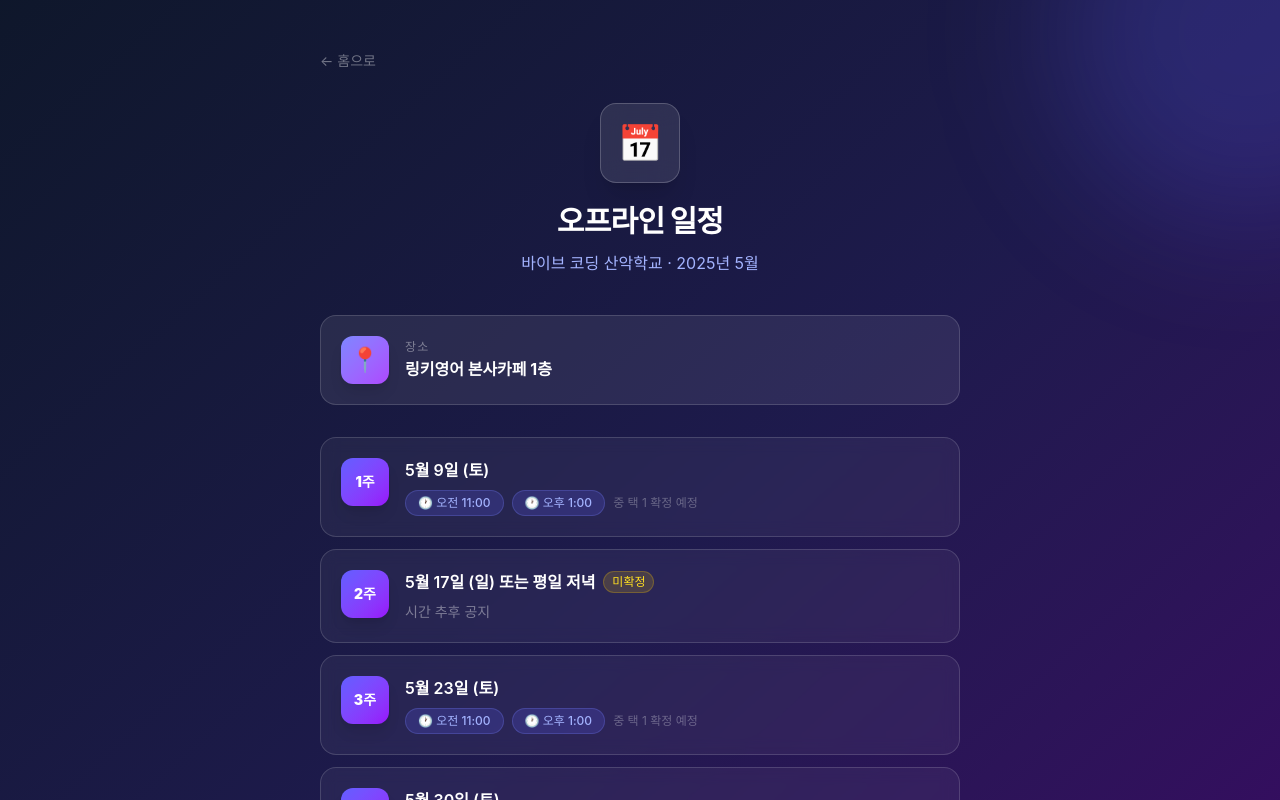
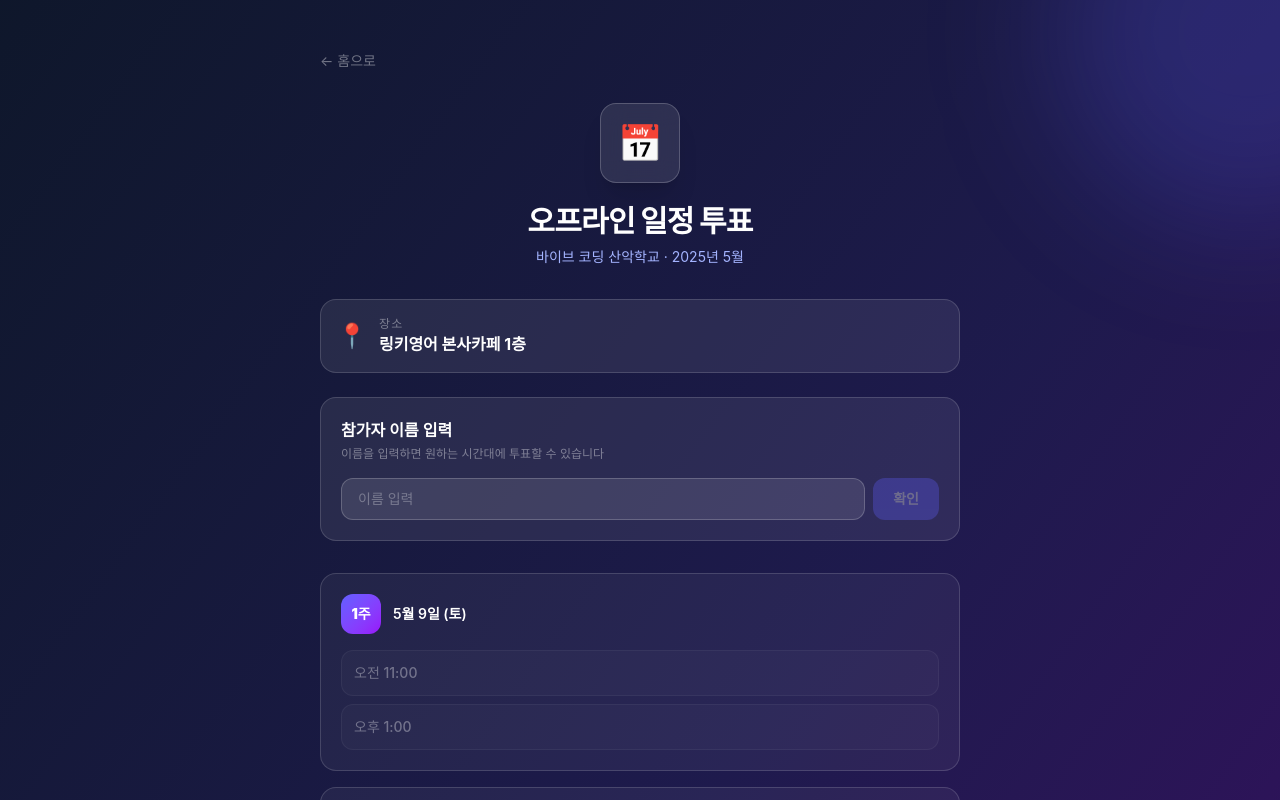
Before and after one commit to everystart2020-eric/vibe-coding-mountain, a Next.js app: page /schedule in a window 1280 px wide. Shown: the top 800 px of the page. Built offline with nearby package versions, Linux system fonts and the light colour scheme; a web font is replaced by a local one.

Commit message:
feat: add schedule voting system with Supabase
- Add Supabase client (src/lib/supabase.ts)
- Add votes API route with GET/POST (upsert by name+week)
- Update schedule page with interactive voting UI
- Name saved to localStorage, vote results shown with voter names

```diff
--- a/package.json
+++ b/package.json
@@ -10,6 +10,7 @@
   },
   "dependencies": {
     "@anthropic-ai/sdk": "^0.91.1",
+    "@supabase/supabase-js": "^2.105.1",
     "framer-motion": "^12.38.0",
     "lucide-react": "^1.14.0",
     "next": "16.2.4",
--- /dev/null
+++ b/src/app/api/votes/route.ts
@@ -0,0 +1,52 @@
+import { NextRequest, NextResponse } from "next/server"
+import { supabase } from "@/lib/supabase"
+
+export async function GET() {
+  const { data, error } = await supabase
+    .from("votes")
+    .select("week, time_slot, name")
+
+  if (error) {
+    return NextResponse.json({ error: error.message }, { status: 500 })
+  }
+
+  return NextResponse.json({ votes: data })
+}
+
+export async function POST(req: NextRequest) {
+  const { name, week, time_slot } = await req.json()
+
+  if (!name?.trim() || !week || !time_slot) {
+    return NextResponse.json({ error: "필수 항목 누락" }, { status: 400 })
+  }
+
+  const trimmedName = name.trim()
+
+  const { data: existing } = await supabase
+    .from("votes")
+    .select("id")
+    .eq("name", trimmedName)
+    .eq("week", week)
+    .single()
+
+  if (existing) {
+    const { error } = await supabase
+      .from("votes")
+      .update({ time_slot })
+      .eq("id", existing.id)
+
+    if (error) {
+      return NextResponse.json({ error: error.message }, { status: 500 })
+    }
+  } else {
+    const { error } = await supabase
+      .from("votes")
+      .insert({ name: trimmedName, week, time_slot })
+
+    if (error) {
+      return NextResponse.json({ error: error.message }, { status: 500 })
+    }
+  }
+
+  return NextResponse.json({ ok: true })
+}
--- a/src/app/schedule/page.tsx
+++ b/src/app/schedule/page.tsx
@@ -1,38 +1,91 @@
+"use client"
+
+import { useEffect, useState, useCallback } from "react"
 import Link from "next/link"
 
+const NAME_KEY = "vote-name"
+
 const WEEKS = [
-  {
-    week: 1,
-    date: "5월 9일 (토)",
-    times: ["오전 11:00", "오후 1:00"],
-    confirmed: true,
-  },
-  {
-    week: 2,
-    date: "5월 17일 (일) 또는 평일 저녁",
-    times: ["미정"],
-    confirmed: false,
-  },
-  {
-    week: 3,
-    date: "5월 23일 (토)",
-    times: ["오전 11:00", "오후 1:00"],
-    confirmed: true,
-  },
-  {
-    week: 4,
-    date: "5월 30일 (토)",
-    times: ["오전 11:00", "오후 1:00"],
-    confirmed: true,
-  },
+  { week: 1, date: "5월 9일 (토)", slots: ["오전 11:00", "오후 1:00"] },
+  { week: 2, date: "5월 17일 (일) 또는 평일 저녁", slots: ["오전 11:00", "오후 1:00", "평일 저녁"] },
+  { week: 3, date: "5월 23일 (토)", slots: ["오전 11:00", "오후 1:00"] },
+  { week: 4, date: "5월 30일 (토)", slots: ["오전 11:00", "오후 1:00"] },
 ]
 
-const VENUE = {
-  name: "링키영어 본사카페 1층",
-  address: "",
+type VoteRecord = { week: number; time_slot: string; name: string }
+type VoteCounts = Record<number, Record<string, string[]>>
+
+function buildCounts(votes: VoteRecord[]): VoteCounts {
+  const counts: VoteCounts = {}
+  for (const v of votes) {
+    if (!counts[v.week]) counts[v.week] = {}
+    if (!counts[v.week][v.time_slot]) counts[v.week][v.time_slot] = []
+    counts[v.week][v.time_slot].push(v.name)
+  }
+  return counts
 }
 
 export default function SchedulePage() {
+  const [name, setName] = useState("")
+  const [nameInput, setNameInput] = useState("")
+  const [nameSaved, setNameSaved] = useState(false)
+  const [counts, setCounts] = useState<VoteCounts>({})
+  const [myVotes, setMyVotes] = useState<Record<number, string>>({})
+  const [loading, setLoading] = useState(false)
+  const [submitting, setSubmitting] = useState<number | null>(null)
+
+  const fetchVotes = useCallback(async (currentName: string) => {
+    setLoading(true)
+    const res = await fetch("/api/votes")
+    const data = await res.json()
+    const votes: VoteRecord[] = data.votes ?? []
+    setCounts(buildCounts(votes))
+    const mine: Record<number, string> = {}
+    for (const v of votes) {
+      if (v.name === currentName) mine[v.week] = v.time_slot
+    }
+    setMyVotes(mine)
+    setLoading(false)
+  }, [])
+
+  useEffect(() => {
+    const saved = localStorage.getItem(NAME_KEY)
+    if (saved) {
+      setName(saved)
+      setNameSaved(true)
+      fetchVotes(saved)
+    }
+  }, [fetchVotes])
+
+  function saveName() {
+    const trimmed = nameInput.trim()
+    if (!trimmed) return
+    localStorage.setItem(NAME_KEY, trimmed)
+    setName(trimmed)
+    setNameSaved(true)
+    fetchVotes(trimmed)
+  }
+
+  async function vote(week: number, slot: string) {
+    if (!name || submitting !== null) return
+    setSubmitting(week)
+    await fetch("/api/votes", {
+      method: "POST",
+      headers: { "Content-Type": "application/json" },
+      body: JSON.stringify({ name, week, time_slot: slot }),
+    })
+    await fetchVotes(name)
+    setSubmitting(null)
+  }
+
+  function resetName() {
+    localStorage.removeItem(NAME_KEY)
+    setName("")
+    setNameInput("")
+    setNameSaved(false)
+    setMyVotes({})
+  }
+
   return (
     <div className="min-h-screen bg-gradient-to-br from-slate-900 via-indigo-950 to-purple-950 relative overflow-hidden">
       <div className="absolute inset-0 overflow-hidden pointer-events-none">
@@ -45,80 +98,141 @@ export default function SchedulePage() {
           ← 홈으로
         </Link>
 
-        <div className="text-center mb-10">
+        {/* 헤더 */}
+        <div className="text-center mb-8">
           <div className="inline-flex items-center justify-center w-20 h-20 rounded-2xl bg-white/10 backdrop-blur-md border border-white/20 text-4xl mb-5 shadow-xl">
             📅
           </div>
-          <h1 className="text-3xl font-black text-white mb-3 tracking-tight">
-            오프라인 일정
-          </h1>
-          <p className="text-indigo-300 text-base">
-            바이브 코딩 산악학교 · 2025년 5월
-          </p>
+          <h1 className="text-3xl font-black text-white mb-2 tracking-tight">오프라인 일정 투표</h1>
+          <p className="text-indigo-300 text-sm">바이브 코딩 산악학교 · 2025년 5월</p>
         </div>
 
-        {/* 장소 카드 */}
-        <div className="mb-8 rounded-2xl bg-white/8 border border-white/15 p-5 flex items-center gap-4">
-          <div className="w-12 h-12 rounded-xl bg-gradient-to-br from-indigo-400 to-purple-500 flex items-center justify-center text-2xl flex-shrink-0 shadow-lg">
-            📍
-          </div>
+        {/* 장소 */}
+        <div className="mb-6 rounded-2xl bg-white/8 border border-white/15 p-4 flex items-center gap-3">
+          <span className="text-2xl">📍</span>
           <div>
-            <p className="text-white/40 text-xs mb-0.5 uppercase tracking-widest">장소</p>
-            <p className="text-white font-bold text-base">{VENUE.name}</p>
-            {VENUE.address && (
-              <p className="text-white/50 text-sm mt-0.5">{VENUE.address}</p>
-            )}
+            <p className="text-white/40 text-xs uppercase tracking-widest">장소</p>
+            <p className="text-white font-bold">링키영어 본사카페 1층</p>
           </div>
         </div>
 
-        {/* 주차별 일정 */}
-        <div className="flex flex-col gap-3 mb-10">
-          {WEEKS.map((w) => (
-            <div
-              key={w.week}
-              className="rounded-2xl border border-white/15 bg-white/5 backdrop-blur-sm p-5"
-            >
-              <div className="flex items-start gap-4">
-                <div className="flex-shrink-0 w-12 h-12 rounded-xl bg-gradient-to-br from-indigo-500 to-purple-600 flex items-center justify-center shadow-lg">
-                  <span className="text-white font-black text-sm">{w.week}주</span>
+        {/* 이름 입력 */}
+        {!nameSaved ? (
+          <div className="mb-8 rounded-2xl bg-white/8 border border-white/15 p-5">
+            <p className="text-white font-semibold mb-1">참가자 이름 입력</p>
+            <p className="text-white/40 text-xs mb-4">이름을 입력하면 원하는 시간대에 투표할 수 있습니다</p>
+            <div className="flex gap-2">
+              <input
+                type="text"
+                value={nameInput}
+                onChange={(e) => setNameInput(e.target.value)}
+                onKeyDown={(e) => e.key === "Enter" && saveName()}
+                placeholder="이름 입력"
+                className="flex-1 bg-white/10 border border-white/20 rounded-xl px-4 py-2.5 text-white placeholder-white/30 text-sm focus:outline-none focus:border-indigo-400/60"
+              />
+              <button
+                onClick={saveName}
+                disabled={!nameInput.trim()}
+                className="px-5 py-2.5 rounded-xl bg-indigo-500 hover:bg-indigo-400 disabled:opacity-30 disabled:cursor-not-allowed text-white text-sm font-semibold transition-colors"
+              >
+                확인
+              </button>
+            </div>
+          </div>
+        ) : (
+          <div className="mb-6 rounded-2xl bg-indigo-500/15 border border-indigo-400/25 p-4 flex items-center justify-between">
+            <div className="flex items-center gap-2">
+              <span className="text-indigo-300 text-lg">👤</span>
+              <span className="text-white font-semibold">{name}</span>
+              <span className="text-white/40 text-sm">으로 투표 중</span>
+            </div>
+            <button onClick={resetName} className="text-white/30 hover:text-white/60 text-xs transition-colors">
+              변경
+            </button>
+          </div>
+        )}
+
+        {/* 주차별 투표 */}
+        <div className="flex flex-col gap-4 mb-8">
+          {WEEKS.map((w) => {
+            const mySlot = myVotes[w.week]
+            const weekCounts = counts[w.week] ?? {}
+            const totalVotes = Object.values(weekCounts).reduce((a, names) => a + names.length, 0)
+
+            return (
+              <div key={w.week} className="rounded-2xl border border-white/15 bg-white/5 p-5">
+                <div className="flex items-center gap-3 mb-4">
+                  <div className="w-10 h-10 rounded-xl bg-gradient-to-br from-indigo-500 to-purple-600 flex items-center justify-center flex-shrink-0">
+                    <span className="text-white font-black text-sm">{w.week}주</span>
+                  </div>
+                  <div>
+                    <p className="text-white font-semibold text-sm">{w.date}</p>
+                    {totalVotes > 0 && (
+                      <p className="text-white/30 text-xs">{totalVotes}명 투표</p>
+                    )}
+                  </div>
                 </div>
 
-                <div className="flex-1">
-                  <div className="flex items-center gap-2 mb-2 flex-wrap">
-                    <p className="text-white font-semibold text-base">{w.date}</p>
-                    {!w.confirmed && (
-                      <span className="text-xs px-2 py-0.5 rounded-full bg-yellow-400/15 text-yellow-300 border border-yellow-400/25">
-                        미확정
-                      </span>
-                    )}
-                  </div>
+                <div className="flex flex-col gap-2">
+                  {w.slots.map((slot) => {
+                    const voters = weekCounts[slot] ?? []
+                    const count = voters.length
+                    const isMyVote = mySlot === slot
+                    const maxVotes = Math.max(...w.slots.map((s) => (weekCounts[s] ?? []).length), 1)
+                    const barWidth = count > 0 ? Math.round((count / maxVotes) * 100) : 0
 
-                  {w.times[0] === "미정" ? (
-                    <p className="text-white/40 text-sm">시간 추후 공지</p>
-                  ) : (
-                    <div className="flex flex-wrap gap-2 items-center">
-                      {w.times.map((t) => (
-                        <span
-                          key={t}
-                          className="text-xs px-3 py-1 rounded-full bg-indigo-500/20 text-indigo-300 border border-indigo-400/25 font-medium"
-                        >
-                          🕐 {t}
-                        </span>
-                      ))}
-                      <span className="text-white/30 text-xs">중 택 1 확정 예정</span>
-                    </div>
-                  )}
+                    return (
+                      <button
+                        key={slot}
+                        onClick={() => nameSaved && vote(w.week, slot)}
+                        disabled={!nameSaved || submitting === w.week}
+                        className={`relative w-full text-left rounded-xl border p-3 transition-all duration-200 overflow-hidden ${
+                          isMyVote
+                            ? "border-indigo-400/60 bg-indigo-500/20"
+                            : nameSaved
+                            ? "border-white/10 bg-white/5 hover:border-white/25 hover:bg-white/10"
+                            : "border-white/10 bg-white/5 opacity-50 cursor-not-allowed"
+                        }`}
+                      >
+                        {/* 투표 바 */}
+                        {count > 0 && (
+                          <div
+                            className="absolute inset-y-0 left-0 bg-indigo-500/10 transition-all duration-500"
+                            style={{ width: `${barWidth}%` }}
+                          />
+                        )}
+                        <div className="relative flex items-center justify-between">
+                          <div className="flex items-center gap-2">
+                            {isMyVote && <span className="text-indigo-400 text-sm">✓</span>}
+                            <span className={`text-sm font-medium ${isMyVote ? "text-indigo-300" : "text-white/70"}`}>
+                              {slot}
+                            </span>
+                          </div>
+                          <div className="flex items-center gap-2">
+                            {count > 0 && (
+                              <span className="text-white/40 text-xs">
+                                {voters.join(", ")} ({count}명)
+                              </span>
+                            )}
+                          </div>
+                        </div>
+                      </button>
+                    )
+                  })}
                 </div>
               </div>
-            </div>
-          ))}
+            )
+          })}
         </div>
 
-        {/* 안내 */}
+        {loading && (
+          <div className="text-center text-white/30 text-sm mb-6">불러오는 중...</div>
+        )}
+
         <div className="rounded-2xl bg-indigo-500/10 border border-indigo-400/20 p-5 mb-8">
           <h3 className="text-indigo-300 font-semibold text-sm mb-3">📌 참가 안내</h3>
-          <ul className="space-y-2 text-white/60 text-sm">
-            <li>· 각 주차 시간은 신청자 수렴 후 최종 확정됩니다</li>
+          <ul className="space-y-1.5 text-white/60 text-sm">
+            <li>· 이미 투표한 경우 다시 선택하면 변경됩니다</li>
             <li>· 노트북을 지참해주세요</li>
             <li>· 사전 온라인 학습 후 오프라인 실습을 진행합니다</li>
           </ul>
--- /dev/null
+++ b/src/lib/supabase.ts
@@ -0,0 +1,14 @@
+import { createClient } from "@supabase/supabase-js"
+
+const url = process.env.NEXT_PUBLIC_SUPABASE_URL!
+const key = process.env.NEXT_PUBLIC_SUPABASE_ANON_KEY!
+
+export const supabase = createClient(url, key)
+
+export type Vote = {
+  id: string
+  name: string
+  week: number
+  time_slot: string
+  created_at: string
+}
```
Also changed, not shown: 1 other file (tests, documents, lock files or other folders).
